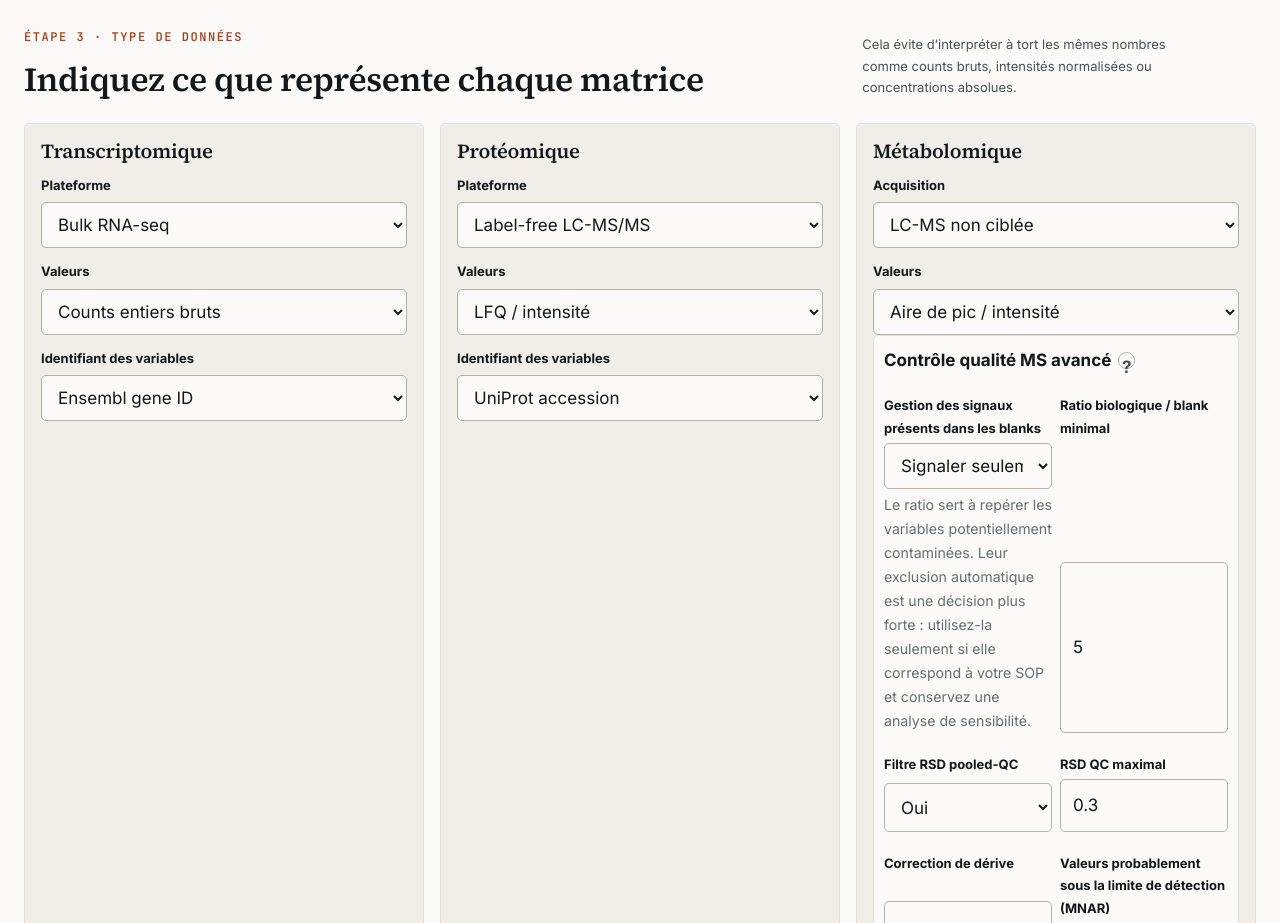
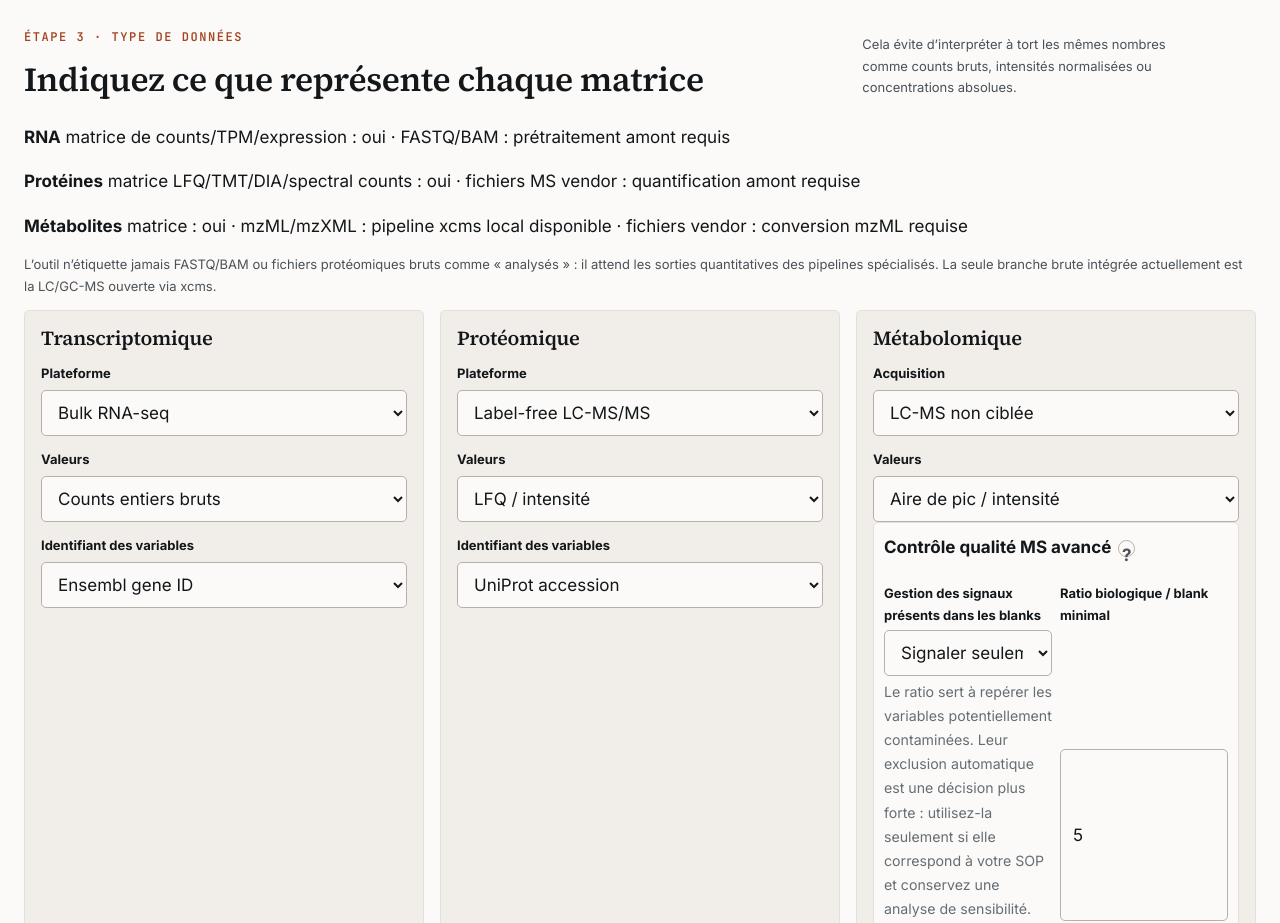
Before and after one commit to rberrah/rberrah.github.io, a SvelteKit app: page /multiomics/tool in a window 1280 px wide. Shown: the part 5000-5923 px from the top of the page. Built offline with nearby package versions, Linux system fonts and the light colour scheme.

Commit message:
Clarify supported raw and processed multi-omics inputs

```diff
--- a/src/routes/multiomics/tool/+page.svelte
+++ b/src/routes/multiomics/tool/+page.svelte
@@ -1461,6 +1461,13 @@
     <p>{t('Cela évite d’interpréter à tort les mêmes nombres comme counts bruts, intensités normalisées ou concentrations absolues.', 'This prevents the same numbers from being interpreted incorrectly as raw counts, normalised intensities or absolute concentrations.')}</p>
   </div>
 
+  <div class="api-summary" data-testid="input-support-boundary">
+    <span><strong>RNA</strong> {t('matrice de counts/TPM/expression : oui · FASTQ/BAM : prétraitement amont requis', 'counts/TPM/expression matrix: yes · FASTQ/BAM: upstream preprocessing required')}</span>
+    <span><strong>{t('Protéines', 'Proteins')}</strong> {t('matrice LFQ/TMT/DIA/spectral counts : oui · fichiers MS vendor : quantification amont requise', 'LFQ/TMT/DIA/spectral-count matrix: yes · vendor MS files: upstream quantification required')}</span>
+    <span><strong>{t('Métabolites', 'Metabolites')}</strong> {t('matrice : oui · mzML/mzXML : pipeline xcms local disponible · fichiers vendor : conversion mzML requise', 'matrix: yes · mzML/mzXML: local xcms pipeline available · vendor files: mzML conversion required')}</span>
+  </div>
+  <p class="note">{t('L’outil n’étiquette jamais FASTQ/BAM ou fichiers protéomiques bruts comme « analysés » : il attend les sorties quantitatives des pipelines spécialisés. La seule branche brute intégrée actuellement est la LC/GC-MS ouverte via xcms.', 'The tool never labels FASTQ/BAM or raw proteomics files as “analysed”: it expects quantitative outputs from specialised upstream pipelines. The only integrated raw-data branch currently is open-format LC/GC-MS through xcms.')}</p>
+
   <div class="omics-question-grid">
     <article>
       <h3>{t('Transcriptomique', 'Transcriptomics')}</h3>
```
